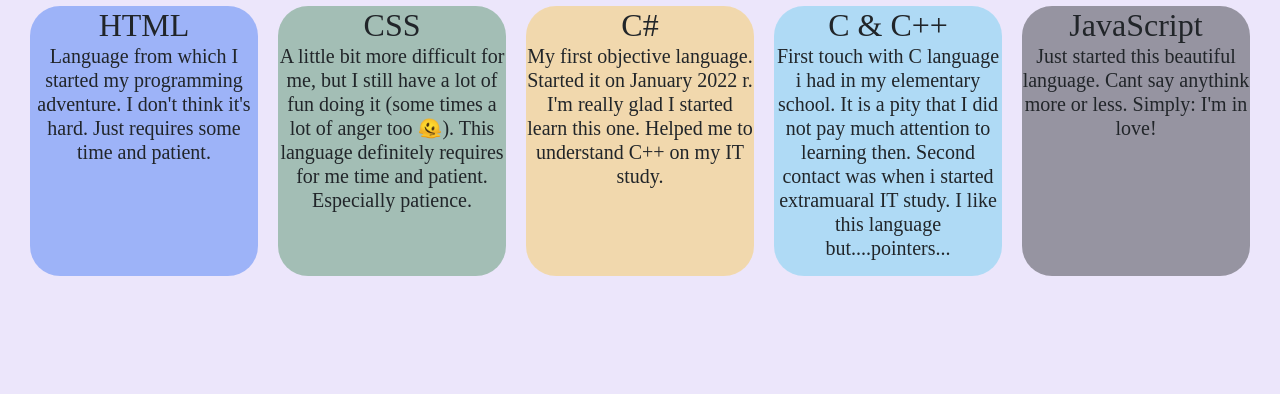
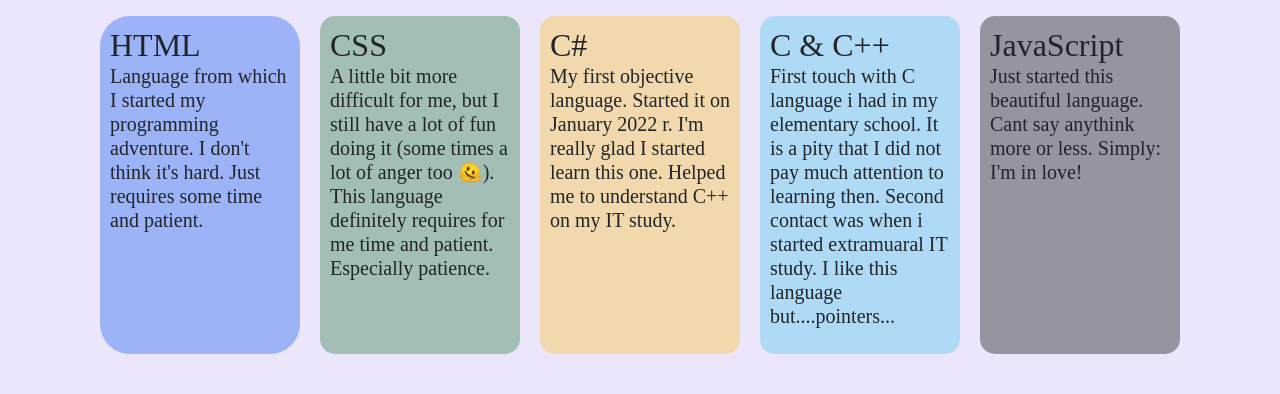
Before and after one commit to FranczakRobert/first-web, a plain HTML site: page skills.html in a window 1280 px wide. Shown: the part 698-1092 px from the top of the page. Before the commit the page ends 1004 px from the top, so only its background shows below. Drawn offline with nearby package versions, Linux system fonts and the light colour scheme.

Commit message:
responsywnosc strony

```diff
--- a/style.css
+++ b/style.css
@@ -1,3 +1,6 @@
+html {
+	padding: 10px;
+}
 body {
 	background-color: rgba(162, 132, 236, 0.2);
 	font-family: "Times New Roman", Times, serif;
@@ -115,7 +118,7 @@ p {
 .progresContainer {
 	border-radius: 25px;
 	width: 50%;
-	height: 100%;
+	height: 90%;
 	display: inline-block;
 	float: left;
 	background-color: rgba(255, 255, 84, 0.5);
@@ -144,7 +147,9 @@ p {
 	background-color: rgba(0, 0, 0, 0.2);
 	margin: 10px
 }
-
+#descr {
+	margin-left: 20px;
+}
 
 .project {
 	background-color: rgba(128, 214, 57, 0.2);
@@ -182,9 +187,9 @@ p {
 	animation-duration: 1s;
 }
 .description {
-	text-align: center;
-	display: grid;
-	grid-template-columns: 20% 20% 20% 20% 20%;
+	display: flex;
+	flex-wrap: wrap;
+	justify-content: center;
 	border-radius: 30px;
 	padding: 10px;
 	margin: 40px;
@@ -192,12 +197,15 @@ p {
 	margin: 10px;
 }
 #HT {
+	padding: 10px;
+	width: 200px;
 	background-color: rgba(80, 129, 246, 0.5);
 	border-radius: 30px;
 	margin: 10px;
 	transition: all 0.5s;
 }
 #HT:hover {
+	padding: 10px;
 	background-color: rgba(80, 100, 200, 0.5);
 	border-radius: 30px;
 	margin: 10px;
@@ -205,75 +213,65 @@ p {
 }
 
 #CSS {
+	padding: 10px;
+	width: 200px;
 	background-color: rgba(92, 151, 113, 0.5);
-	border-radius: 30px;
+	border-radius: 15px;
 	margin: 10px;
 	transition: all 0.5s;
 }
 #CSS:hover {
+	padding: 10px;
 	background-color: rgba(92, 200, 100, 0.5);
-	border-radius: 30px;
+	border-radius: 15px;
 	margin: 10px;
 	transform: scale(1.1);
 }
 
 #C {
+	padding: 10px;
+	width: 200px;
 	background-color: rgba(116, 207, 239, 0.5);
-	border-radius: 30px;
+	border-radius: 15px;
 	margin: 10px;
 	transition: all 0.5s;
 }
 #C:hover {
+	padding: 10px;
 	background-color: rgba(116, 250, 300, 0.5);
-	border-radius: 30px;
+	border-radius: 15px;
 	margin: 10px;
 	transform: scale(1.1);
 }
 #CS {
+	padding: 10px;
+	width: 200px;
 	background-color: rgba(247, 203, 96, 0.5);
-	border-radius: 30px;
+	border-radius: 15px;
 	margin: 10px;
 	transition: all 0.5s;
 }
 #CS:hover {
+	padding: 10px;
 	background-color: rgba(247, 250, 140, 0.5);
-	border-radius: 30px;
+	border-radius: 15px;
 	margin: 10px;
 	transform: scale(1.1);
 }
 
 #JS {
+	padding: 10px;
+	width: 200px;
 	background-color: rgba(67, 69, 73, 0.5);
-	border-radius: 30px;
+	border-radius: 15px;
 	margin: 10px;
 	transition: all 0.5s;
 }
 #JS:hover {
+	padding: 10px;
+	width: 200px;
 	background-color: rgba(67, 100, 110, 0.5);
-	border-radius: 30px;
+	border-radius: 15px;
 	margin: 10px;
 	transform: scale(1.1);
 }
-
-
-
-
-
-
-/*
-
-.about {
-	display: inline-block;
-	width: 70%;
-	height: 500px;
-}
-#face {
-	margin-top: 30px;
-}
-.allme {
-	text-align: center;
-	margin-left: 40px;
-	display: inline-block;
-	height: 250px;
-	width: 250px;
-}*/
```
